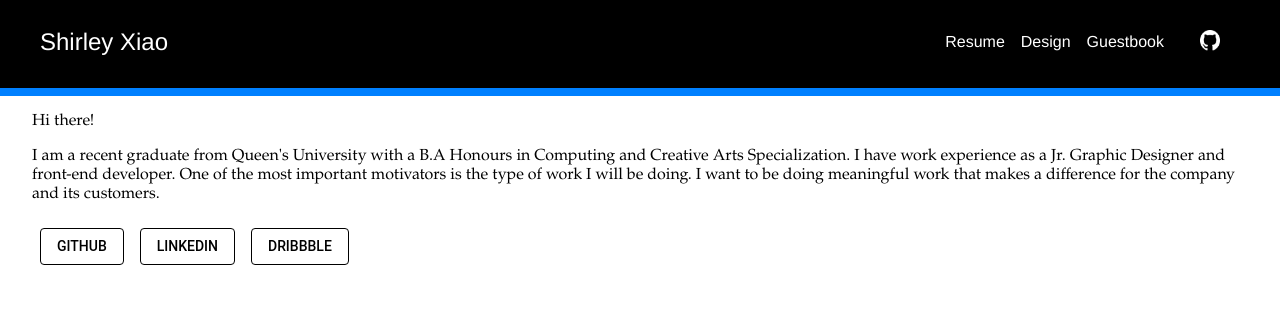
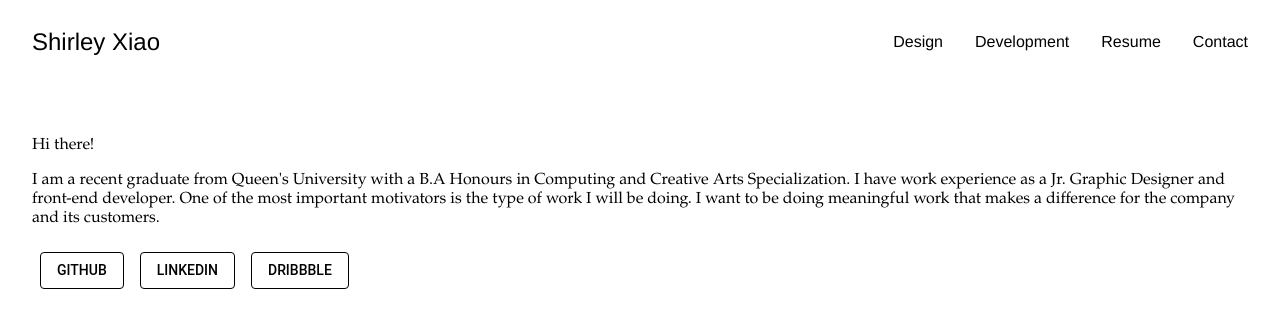
Before and after one commit to XXiao12/AboutMe, a React (Create React App) app: page /home in a window 1280 px wide. Shown: the top 328 px of the page. Built offline with nearby package versions, Linux system fonts and the light colour scheme.

Commit message:
edited style of nav bar

```diff
--- a/src/components/NavBar/index.js
+++ b/src/components/NavBar/index.js
@@ -16,24 +16,18 @@ const NavBar = () => {
                 <h2 className="link">Shirley Xiao</h2>
             </Link>
             <div className="navbar__contents__link">
-                <Link className="link" to="/resume">
-                    Resume
-                </Link>
                 <Link className="link" to="/home">
                     Design
                 </Link>
                 <Link className="link" to="/home">
-                    Guestbook
+                    Development
                 </Link>
-                <a
-                    href='https://github.com/XXiao12'
-                    target="_blank"
-                    rel="noopener noreferrer"
-                >
-                    <button className="navbar__socialbutton">
-                        <img className="navbar__buttonicon" src={githubMark} alt="Github Logo" />
-                    </button>
-                </a>
+                <Link className="link" to="/resume">
+                    Resume
+                </Link>
+                <Link className="link" to="/resume">
+                    Contact
+                </Link>
             </div>
                 <img className="navbar__menubutton" src={menuIcon} alt="Menu Icon" />
             </div>
--- a/src/components/NavBar/styles.css
+++ b/src/components/NavBar/styles.css
@@ -1,14 +1,11 @@
 .navbar {
-    background-color: black;
-    color: white;
     padding: 8px 32px 8px 32px;
     height: 9%;
-    border-bottom: #0080ff 8px solid;
 }
 
 .navbar__contents {
     display: flex;
-    align-items: center;
+    /* align-items: center; */
     justify-content: space-between;
 }
 
@@ -17,10 +14,10 @@
 }
 
 .navbar__contents__link {
-    flex: 2;
+    /* flex: 2; */
     display: flex;
     align-items: center;
-    justify-content: flex-end;
+    /* justify-content: space-between; */
 }
 
 .navbar__menubutton, .navbar__socialbutton {
@@ -34,16 +31,18 @@
 }
 
 .link {
-    padding: 0 8px 0 8px;
-    /* color: black; */
-    color: white;
+    color: black;
 }
 
-.link:hover {
+.link:not(:last-child) {
+    padding: 0 32px 0 0;
+}
+
+.link:hover:not(:last-child) {
     color: #0080ff;
 }
 
-@media screen and (max-width: 500px) {
+@media screen and (max-width: 600px) {
     .navbar__contents__link {
         display: none;
     }
@@ -65,4 +64,5 @@
 
 .navbar__menubutton {
     width: 16%;
+    background-color: black
 }
--- a/src/containers/Home/styles.css
+++ b/src/containers/Home/styles.css
@@ -1,4 +1,4 @@
 .Home {
     overflow: auto;
-    padding: 0 32px 0 32px;
+    padding: 32px;
 }
```
